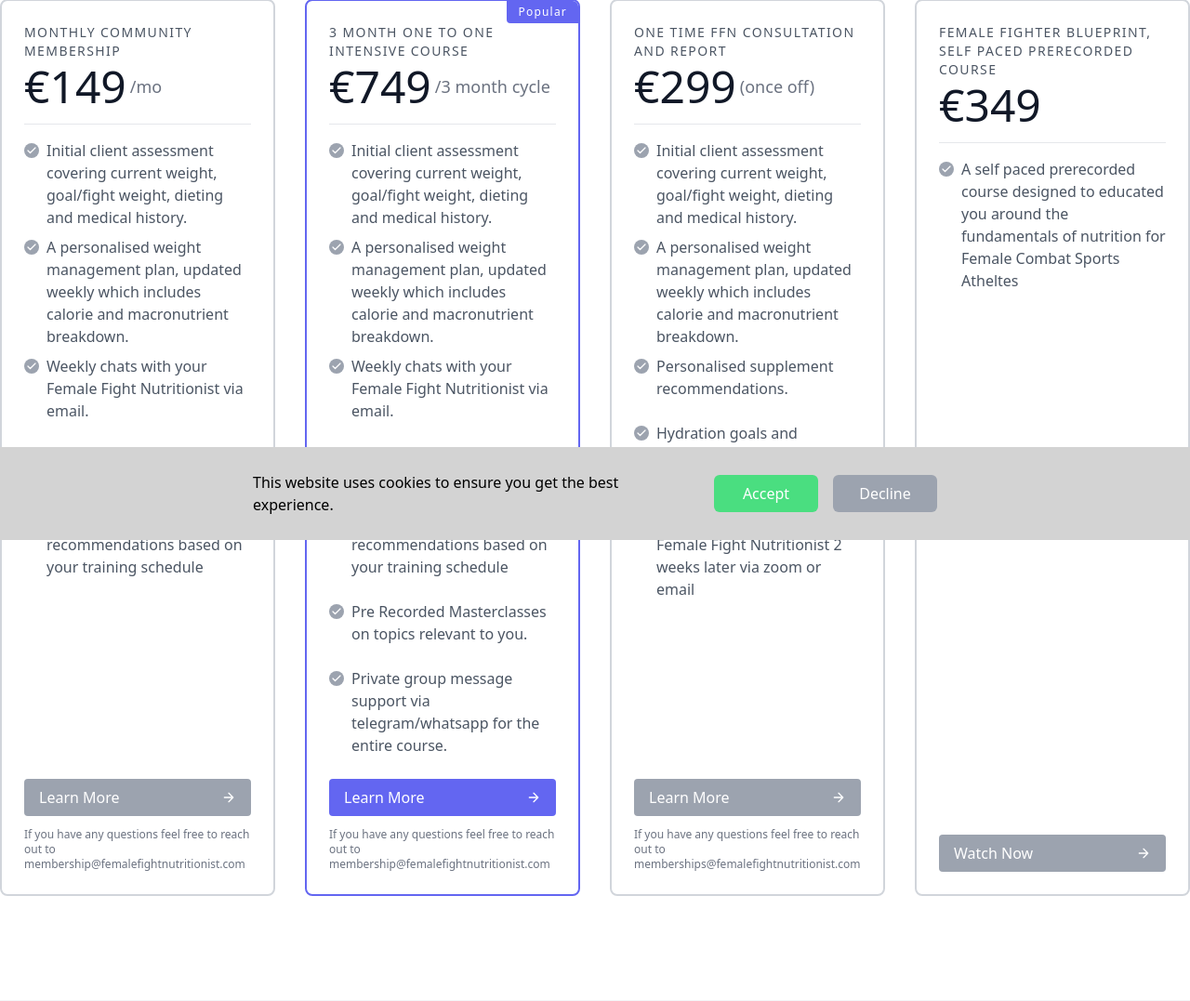
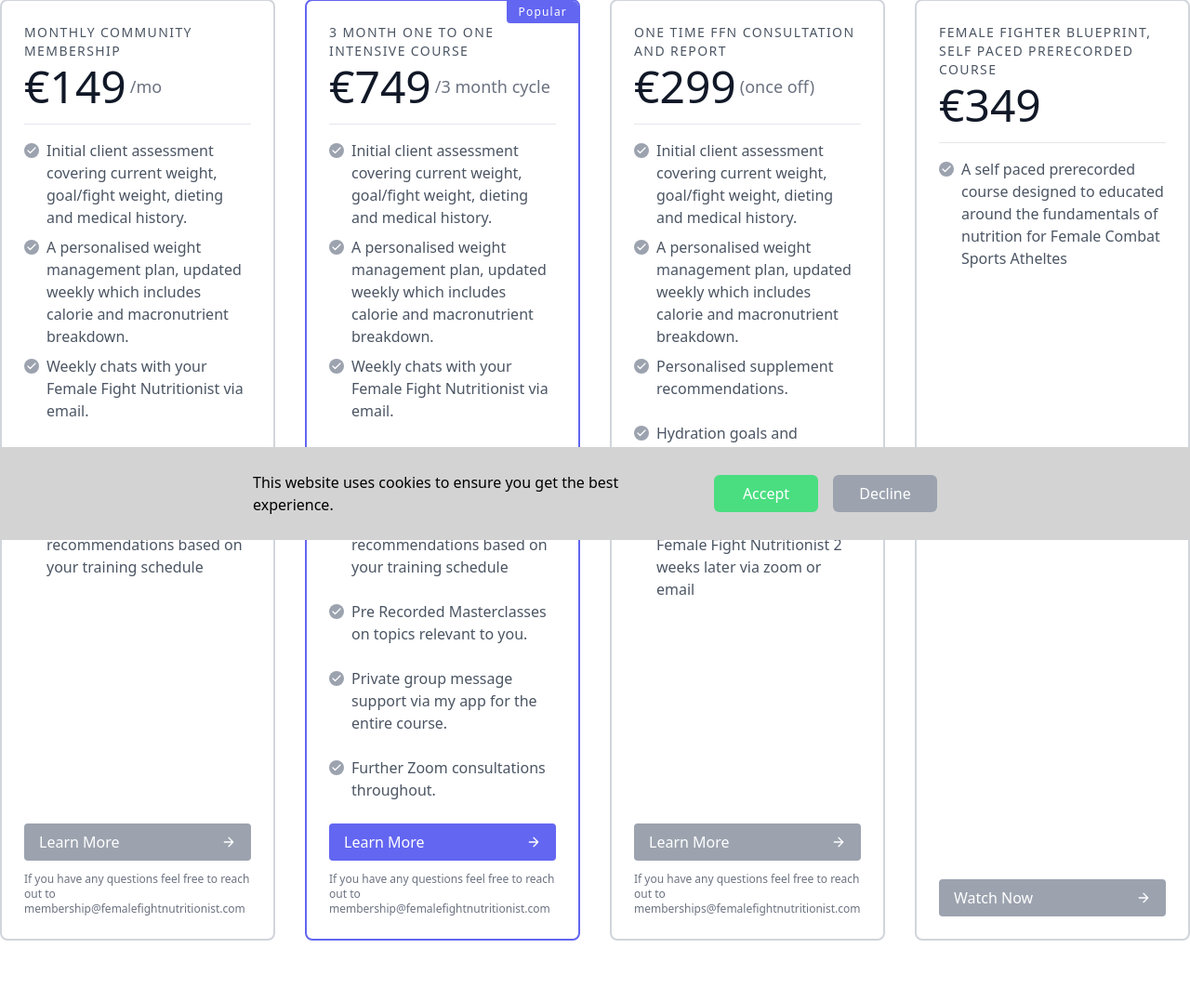
Before and after one commit to slammer1870/femalefightnutritionist, a Django app: page /pricing/ in a window 1280 px wide. Shown: the part 219-1296 px from the top of the page at 93% size. Run offline with Django 4.2, Linux system fonts and the light colour scheme; style sheets or scripts are compiled from the project's sources; some libraries are stand-ins or nearby versions.

Commit message:
add: features

```diff
--- a/templates/pricing.html
+++ b/templates/pricing.html
@@ -273,8 +273,25 @@
               >
                 <path d="M20 6L9 17l-5-5"></path>
               </svg> </span
-            >Private group message support via telegram/whatsapp for the entire
+            >Private group message support via my app for the entire
             course.
+          </p>
+          <p class="mb-6 flex items-start text-gray-600">
+            <span
+              class="mr-2 mt-1 inline-flex h-4 w-4 flex-shrink-0 items-center justify-center rounded-full bg-gray-400 text-white"
+            >
+              <svg
+                fill="none"
+                stroke="currentColor"
+                stroke-linecap="round"
+                stroke-linejoin="round"
+                stroke-width="2.5"
+                class="h-3 w-3"
+                viewBox="0 0 24 24"
+              >
+                <path d="M20 6L9 17l-5-5"></path>
+              </svg> </span
+            >Further Zoom consultations throughout.
           </p>
           <a href={% url 'users:dashboard' %}
             class="mt-auto flex w-full items-center rounded border-0 bg-indigo-500 py-2 px-4 text-white hover:bg-indigo-600 focus:outline-none"
@@ -450,7 +467,7 @@
               >
                 <path d="M20 6L9 17l-5-5"></path>
               </svg> </span
-            >A self paced prerecorded course designed to educated you around the fundamentals of nutrition for Female Combat Sports Atheltes
+            >A self paced prerecorded course designed to educated around the fundamentals of nutrition for Female Combat Sports Atheltes
           </p>
           <a href="https://lindseyrhatigan.podia.com/nutrition-weight-cut-fundamentals-for-female-combat-athletes"
             class="mt-auto flex w-full items-center rounded border-0 bg-gray-400 py-2 px-4 text-white hover:bg-gray-500 focus:outline-none"
```
